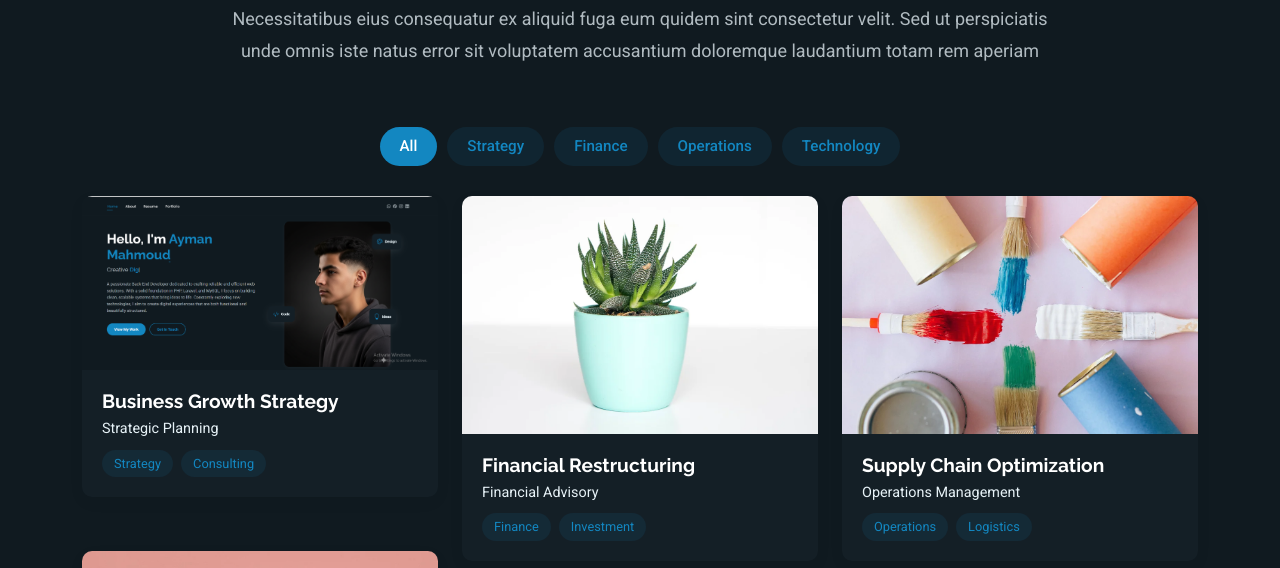
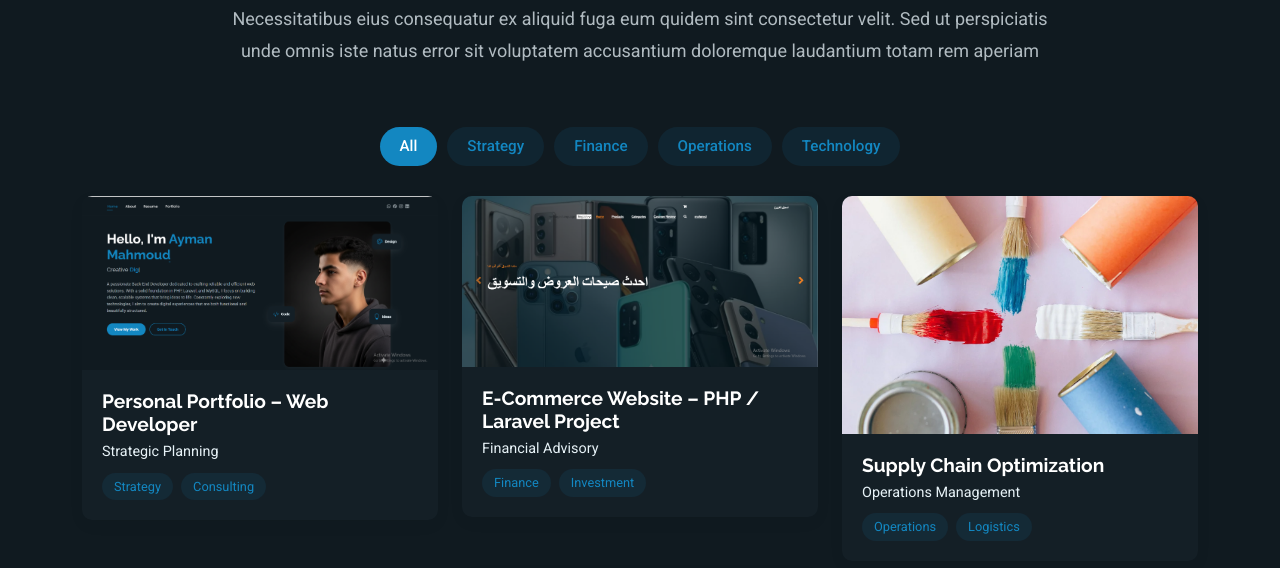
Before and after one commit to Ayman55mahmoud/Myprofile, a plain HTML site: page portfolio.html in a window 1280 px wide. Shown: the part 232-800 px from the top of the page. Drawn offline with Linux system fonts and the light colour scheme.

Commit message:
add project

```diff
--- a/portfolio.html
+++ b/portfolio.html
@@ -118,7 +118,7 @@
                   </div>
                 </div>
                 <div class="portfolio-info">
-                  <h4>Business Growth Strategy</h4>
+                  <h4>Personal Portfolio – Web Developer</h4>
                   <p>Strategic Planning</p>
                   <div class="portfolio-tags">
                     <span>Strategy</span>
@@ -131,14 +131,14 @@
             <div class="col-lg-4 col-md-6 portfolio-item isotope-item filter-finance">
               <div class="portfolio-card">
                 <div class="portfolio-img">
-                  <img src="assets/img/portfolio/portfolio-2.webp" alt="Portfolio Item" class="img-fluid">
+                  <img src="assets/img/portfolio/Screenshot 2025-11-07 195020.png" alt="Portfolio Item" class="img-fluid">
                   <div class="portfolio-overlay">
-                    <a href="assets/img/portfolio/portfolio-2.webp" class="glightbox portfolio-lightbox"><i class="bi bi-plus"></i></a>
-                    <a href="#" class="portfolio-details-link"><i class="bi bi-link"></i></a>
+                    <a href="assets/img/portfolio/Screenshot 2025-11-07 195020.png" class="glightbox portfolio-lightbox"><i class="bi bi-plus"></i></a>
+                    <a href="https://github.com/Ayman55mahmoud/e_commeresProject" class="portfolio-details-link"><i class="bi bi-link"></i></a>
                   </div>
                 </div>
                 <div class="portfolio-info">
-                  <h4>Financial Restructuring</h4>
+                  <h4>E-Commerce Website – PHP / Laravel Project</h4>
                   <p>Financial Advisory</p>
                   <div class="portfolio-tags">
                     <span>Finance</span>
```
Also changed, not shown: assets/img/portfolio/Screenshot 2025-11-07 195020.png (added), assets/img/portfolio/Screenshot 2025-11-07 195043.png (added).
